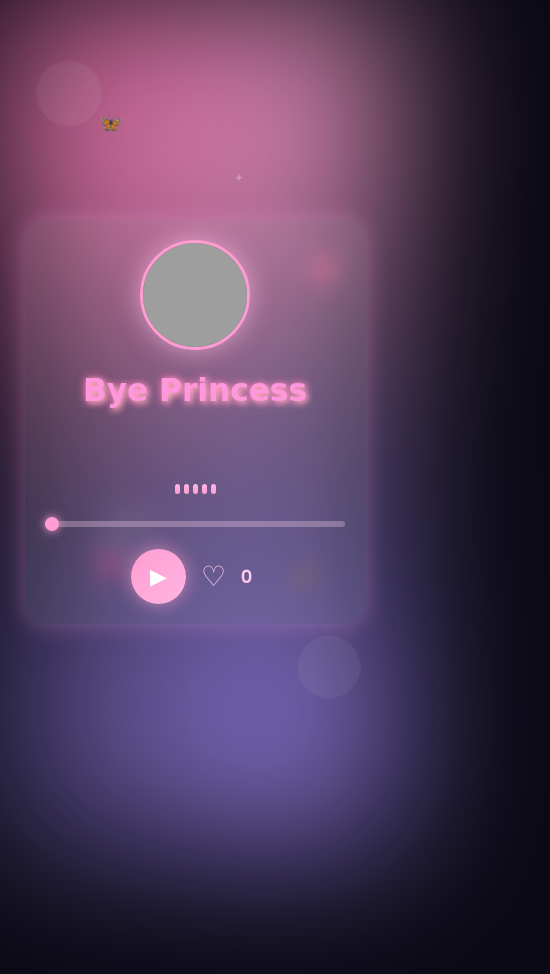
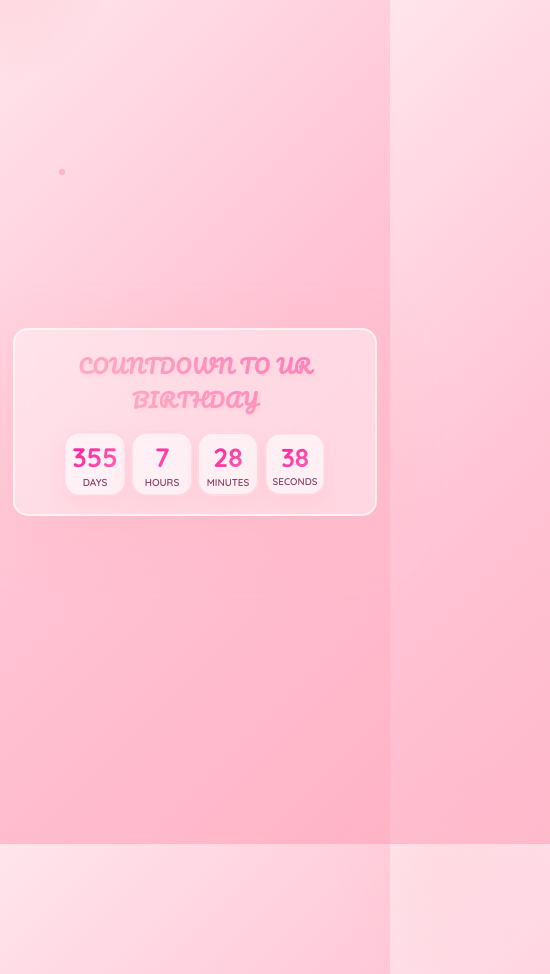
Before and after one commit to krsnaaaaaa/Birthday, a plain HTML site: page index.html in a window 390 px wide. Shown: the whole page, 550 px wide, since content can reach past the window. Before the commit the page ends 844 px from the top, so only its background shows below. Drawn offline with Linux system fonts and the light colour scheme; no server answers; grey boxes are pictures that could not be loaded.

Commit message:
Replace 'GoodByee Princess' with 'Birthday Countdown'

```diff
--- a/index.html
+++ b/index.html
@@ -3,164 +3,385 @@
 <head>
 <meta charset="UTF-8" />
 <meta name="viewport" content="width=device-width, initial-scale=1.0" />
-<title>GoodByee Princess</title>
-<link href="https://fonts.googleapis.com/css2?family=Poppins:wght@300;400;600&display=swap" rel="stylesheet">
+<title>Birthday Countdown</title>
+<link rel="preconnect" href="https://fonts.googleapis.com">
+<link rel="preconnect" href="https://fonts.gstatic.com" crossorigin>
+<link href="https://fonts.googleapis.com/css2?family=Pacifico&family=Quicksand:wght@400;600;700&display=swap" rel="stylesheet">
 <style>
-  /* --------------------------- CSS from your previous design --------------------------- */
-  *{margin:0;padding:0;box-sizing:border-box}
-  body{min-height:100vh;display:flex;justify-content:center;align-items:center;font-family:"Poppins",sans-serif;background:#0b0a14;overflow:hidden;padding:0;margin:0}
-  .gradient-bg{position:absolute;width:100%;height:100%;background:radial-gradient(circle at top left,#ff74b1 0%,transparent 60%),radial-gradient(circle at bottom right,#a890fe 0%,transparent 70%),radial-gradient(circle at top right,#ffcaed 0%,transparent 60%);filter:blur(80px);animation:shimmer 6s infinite alternate ease-in-out;z-index:0}
-  @keyframes shimmer{0%{opacity:.8}100%{opacity:1}}
-  .float-circle{position:absolute;width:120px;height:120px;background:rgba(255,255,255,.06);border-radius:50%;animation:float 12s infinite ease-in-out}
-  @media(max-width:768px){.float-circle{width:80px;height:80px}}
-  @media(max-width:480px){.float-circle{width:60px;height:60px}}
-  @keyframes float{0%{transform:translateY(0) scale(1)}50%{transform:translateY(-40px) scale(1.1)}100%{transform:translateY(0) scale(1)}}
-  .butterfly{position:absolute;font-size:22px;opacity:.9;animation:fly 8s infinite ease-in-out}
-  @media(max-width:480px){.butterfly{font-size:18px}}
-  @keyframes fly{0%{transform:translate(0,0) rotate(0deg)}50%{transform:translate(40px,-60px) rotate(15deg)}100%{transform:translate(0,0) rotate(0deg)}}
-  .soft-heart{position:absolute;font-size:26px;color:#ff8acb;opacity:.7;filter:drop-shadow(0 0 10px #ff8acb);animation:rotateHeart 9s linear infinite}
-  @media(max-width:480px){.soft-heart{font-size:20px}}
-  @keyframes rotateHeart{from{transform:rotate(0deg)}to{transform:rotate(360deg)}}
-  .star{position:absolute;color:#ffe5ff;font-size:14px;opacity:.8;animation:starDrift 5s infinite ease-in-out}
-  @media(max-width:480px){.star{font-size:12px}}
-  @keyframes starDrift{0%{transform:translateY(0);opacity:.3}50%{transform:translateY(-25px);opacity:1}100%{transform:translateY(-50px);opacity:.3}}
-  .player{position:relative;width:90%;max-width:340px;padding:28px 20px;background:rgba(255,255,255,.08);border-radius:24px;backdrop-filter:blur(12px);box-shadow:0 0 25px rgba(255,165,230,.3);text-align:center;z-index:10;transition:box-shadow .3s ease;margin:10px}
-  @media(max-width:480px){.player{width:95%;padding:20px 15px;margin:5px;border-radius:20px}}
-  .player.pulse{animation:pulse 1.5s infinite ease-in-out}
-  @keyframes pulse{0%{box-shadow:0 0 25px #ff8adf55}50%{box-shadow:0 0 40px #ff8adf99}100%{box-shadow:0 0 25px #ff8adf55}}
-  .pfp{width:130px;height:130px;border-radius:50%;margin:0 auto 15px;border:4px solid #ff9cd1;box-shadow:0 0 25px #ffb5e2aa;object-fit:cover}
-  @media(max-width:480px){.pfp{width:110px;height:110px;border:3px solid #ff9cd1}}
-  h1{color:#ff97dd;font-size:clamp(28px,8vw,35px);font-weight:600;margin-bottom:8px;font-family:'Monotype Corsiva',cursive;text-shadow:2px 2px 6px #ffb6c1,0 0 10px #ff69b4}
-  .now-playing{color:#ffbdf0;font-size:clamp(16px,4vw,18px);text-shadow:0 0 10px #ff97dd,0 0 18px #ff5bc9;opacity:0;transition:opacity .4s ease;margin-bottom:18px}
-  .now-playing.active{opacity:1}
-  .wave{display:flex;justify-content:center;align-items:flex-end;gap:5px;height:40px;margin:22px 0}
-  @media(max-width:480px){.wave{height:35px;margin:15px 0;gap:4px}}
-  .bar{width:6px;height:12px;background:linear-gradient(to top,#ff9cd1,#ffb7e5);border-radius:4px;animation:bounce .8s ease-in-out infinite;animation-play-state:paused}
-  @media(max-width:480px){.bar{width:5px;height:10px}}
-  .bar:nth-child(2){animation-delay:.1s}.bar:nth-child(3){animation-delay:.2s}.bar:nth-child(4){animation-delay:.3s}.bar:nth-child(5){animation-delay:.4s}
-  @keyframes bounce{0%,100%{height:10px}50%{height:38px}}
-  .wave.active .bar{animation-play-state:running}
-  .progress-container{margin:18px 0;padding:0 5px}
-  @media(max-width:480px){.progress-container{margin:15px 0}}
-  input[type=range]{width:100%;height:6px;appearance:none;background:rgba(255,215,240,.3);border-radius:5px;outline:none;cursor:pointer}
-  input[type=range]::-webkit-slider-thumb{appearance:none;width:14px;height:14px;background:#ff9cd1;border-radius:50%;cursor:pointer;box-shadow:0 0 10px #ff9cd1}
-  input[type=range]::-moz-range-thumb{width:14px;height:14px;background:#ff9cd1;border-radius:50%;cursor:pointer;border:none;box-shadow:0 0 10px #ff9cd1}
-  .controls{display:flex;justify-content:center;align-items:center;gap:20px;margin-top:20px}
-  @media(max-width:480px){.controls{gap:15px;margin-top:15px}}
-  .btn{width:60px;height:60px;border-radius:50%;font-size:25px;background:linear-gradient(135deg,#ff9cd1,#ffb5e2);border:none;cursor:pointer;box-shadow:0 0 18px #ff9cd1aa;display:flex;align-items:center;justify-content:center;color:#fff;transition:transform .2s ease,box-shadow .2s ease}
-  @media(max-width:480px){.btn{width:55px;height:55px;font-size:22px}}
-  @media(max-width:360px){.btn{width:50px;height:50px;font-size:20px}}
-  .btn:hover{transform:scale(1.1);box-shadow:0 0 25px #ff9cd1}
-  .btn:active{transform:scale(0.95)}
-  .like-section{display:flex;align-items:center;justify-content:center;gap:8px}
-  .heart{font-size:32px;cursor:pointer;color:#ffc7e6;transition:transform .3s ease,text-shadow .3s ease;user-select:none}
-  @media(max-width:480px){.heart{font-size:28px}}
-  @media(max-width:360px){.heart{font-size:26px}}
-  .heart:hover{transform:scale(1.1)}
-  .heart.liked{transform:scale(1.2);text-shadow:0 0 15px #ff9cd1;color:#ff77c5}
-  .like-count{color:#ffcbe9;font-size:20px;font-weight:600;min-width:30px}
-  @media(max-width:480px){.like-count{font-size:18px;min-width:25px}}
-  @media(max-width:360px){.like-count{font-size:16px;min-width:22px}}
-  .confetti{position:fixed;pointer-events:none;z-index:9999}
+  :root {
+    --smaller: .75;
+  }
+
+  * {
+    box-sizing: border-box;
+    margin: 0;
+    padding: 0;
+  }
+
+  html, body {
+    height: 100%;
+    margin: 0;
+  }
+
+  body {
+    display: flex;
+    justify-content: center;
+    align-items: center;
+    background: linear-gradient(135deg, #FFE5EC 0%, #FFC2D4 50%, #FFB3C6 100%);
+    font-family: 'Quicksand', sans-serif;
+    overflow: hidden;
+    position: relative;
+  }
+
+  body::before {
+    content: '';
+    position: absolute;
+    width: 300px;
+    height: 300px;
+    background: radial-gradient(circle, rgba(255,182,193,0.3) 0%, transparent 70%);
+    border-radius: 50%;
+    top: -100px;
+    left: -100px;
+    animation: float 8s ease-in-out infinite;
+  }
+
+  body::after {
+    content: '';
+    position: absolute;
+    width: 400px;
+    height: 400px;
+    background: radial-gradient(circle, rgba(255,192,203,0.2) 0%, transparent 70%);
+    border-radius: 50%;
+    bottom: -150px;
+    right: -150px;
+    animation: float 10s ease-in-out infinite reverse;
+  }
+
+  @keyframes float {
+    0%, 100% { transform: translateY(0) scale(1); }
+    50% { transform: translateY(-30px) scale(1.1); }
+  }
+
+  @keyframes fadeInUp {
+    from {
+      opacity: 0;
+      transform: translateY(30px);
+    }
+    to {
+      opacity: 1;
+      transform: translateY(0);
+    }
+  }
+
+  @keyframes shimmer {
+    0% { background-position: -1000px 0; }
+    100% { background-position: 1000px 0; }
+  }
+
+  @keyframes pulse {
+    0%, 100% { transform: scale(1); }
+    50% { transform: scale(1.05); }
+  }
+
+  @keyframes sparkle {
+    0%, 100% { opacity: 0; transform: scale(0); }
+    50% { opacity: 1; transform: scale(1); }
+  }
+
+  .sparkle {
+    position: absolute;
+    width: 10px;
+    height: 10px;
+    background: #FFB6C1;
+    border-radius: 50%;
+    pointer-events: none;
+    animation: sparkle 2s ease-in-out infinite;
+  }
+
+  .sparkle:nth-child(1) { top: 20%; left: 15%; animation-delay: 0s; }
+  .sparkle:nth-child(2) { top: 40%; right: 20%; animation-delay: 0.5s; }
+  .sparkle:nth-child(3) { bottom: 30%; left: 25%; animation-delay: 1s; }
+  .sparkle:nth-child(4) { top: 60%; right: 15%; animation-delay: 1.5s; }
+
+  .container {
+    color: #8B4165;
+    text-align: center;
+    position: relative;
+    z-index: 10;
+    padding: 3rem;
+    background: rgba(255, 255, 255, 0.4);
+    backdrop-filter: blur(10px);
+    border-radius: 30px;
+    box-shadow: 0 20px 60px rgba(255, 182, 193, 0.4);
+    border: 2px solid rgba(255, 255, 255, 0.6);
+    animation: fadeInUp 1s ease-out;
+  }
+
+  h1 {
+    font-weight: bold;
+    letter-spacing: .125rem;
+    text-transform: uppercase;
+    font-size: 2.5rem;
+    margin-bottom: 2rem;
+    background: linear-gradient(45deg, #FF69B4, #FFB6C1, #FFC0CB, #FF69B4);
+    background-size: 300% 300%;
+    -webkit-background-clip: text;
+    background-clip: text;
+    -webkit-text-fill-color: transparent;
+    animation: shimmer 3s linear infinite;
+    text-shadow: 2px 2px 4px rgba(255, 182, 193, 0.3);
+    font-family: 'Pacifico', cursive;
+  }
+
+  ul {
+    padding: 0;
+    display: flex;
+    justify-content: center;
+    gap: 1rem;
+  }
+
+  li {
+    display: inline-block;
+    font-size: 1.2em;
+    list-style-type: none;
+    padding: 1.5em;
+    text-transform: uppercase;
+    background: rgba(255, 255, 255, 0.6);
+    border-radius: 20px;
+    min-width: 120px;
+    box-shadow: 0 8px 20px rgba(255, 182, 193, 0.3);
+    border: 2px solid rgba(255, 192, 212, 0.5);
+    animation: pulse 2s ease-in-out infinite;
+    transition: transform 0.3s ease;
+    font-family: 'Quicksand', sans-serif;
+    font-weight: 600;
+  }
+
+  li:hover {
+    transform: translateY(-5px);
+    box-shadow: 0 12px 30px rgba(255, 182, 193, 0.5);
+  }
+
+  li:nth-child(1) { animation-delay: 0s; }
+  li:nth-child(2) { animation-delay: 0.2s; }
+  li:nth-child(3) { animation-delay: 0.4s; }
+  li:nth-child(4) { animation-delay: 0.6s; }
+
+  li span {
+    display: block;
+    font-size: 3.5rem;
+    font-weight: bold;
+    background: linear-gradient(135deg, #FF1493, #FF69B4);
+    -webkit-background-clip: text;
+    background-clip: text;
+    -webkit-text-fill-color: transparent;
+    margin-bottom: 0.2em;
+    font-family: 'Quicksand', sans-serif;
+    font-weight: 700;
+  }
+
+  .emoji {
+    display: none;
+    padding: 1rem;
+    animation: fadeInUp 1s ease-out;
+  }
+
+  .emoji span {
+    font-size: 5rem;
+    padding: 0 .5rem;
+    display: inline-block;
+    animation: pulse 1s ease-in-out infinite;
+  }
+
+  .emoji span:nth-child(1) { animation-delay: 0s; }
+  .emoji span:nth-child(2) { animation-delay: 0.3s; }
+  .emoji span:nth-child(3) { animation-delay: 0.6s; }
+
+  @media all and (max-width: 768px) {
+    body::before,
+    body::after {
+      width: 200px;
+      height: 200px;
+    }
+
+    h1 {
+      font-size: 1.5rem;
+      letter-spacing: 0.05rem;
+      margin-bottom: 1.5rem;
+    }
+
+    li {
+      font-size: 0.7rem;
+      padding: 0.8em;
+      min-width: 70px;
+    }
+
+    li span {
+      font-size: 2rem;
+      margin-bottom: 0.1em;
+    }
+
+    ul {
+      gap: 0.5rem;
+      flex-wrap: wrap;
+    }
+
+    .container {
+      padding: 1.5rem 1rem;
+      margin: 1rem;
+      border-radius: 20px;
+    }
+
+    .emoji span {
+      font-size: 3.5rem;
+      padding: 0 0.3rem;
+    }
+
+    .sparkle {
+      width: 6px;
+      height: 6px;
+    }
+  }
+
+  @media all and (max-width: 480px) {
+    h1 {
+      font-size: 1.2rem;
+      margin-bottom: 1rem;
+    }
+
+    li {
+      font-size: 0.6rem;
+      padding: 0.6em;
+      min-width: 60px;
+      border-radius: 15px;
+    }
+
+    li span {
+      font-size: 1.6rem;
+    }
+
+    ul {
+      gap: 0.4rem;
+    }
+
+    .container {
+      padding: 1.2rem 0.8rem;
+      margin: 0.8rem;
+      border-radius: 15px;
+    }
+
+    .emoji span {
+      font-size: 3rem;
+    }
+  }
+
+  @media all and (max-width: 360px) {
+    h1 {
+      font-size: 1rem;
+    }
+
+    li {
+      font-size: 0.55rem;
+      padding: 0.5em;
+      min-width: 55px;
+    }
+
+    li span {
+      font-size: 1.4rem;
+    }
+
+    ul {
+      gap: 0.3rem;
+    }
+
+    .container {
+      padding: 1rem 0.6rem;
+      margin: 0.5rem;
+    }
+
+    .emoji span {
+      font-size: 2.5rem;
+    }
+  }
 </style>
 </head>
 <body>
+<div class="sparkle"></div>
+<div class="sparkle"></div>
+<div class="sparkle"></div>
+<div class="sparkle"></div>
 
-<div class="gradient-bg"></div>
-
-<div class="float-circle" style="top:12%; left:10%; animation-delay:0s;"></div>
-<div class="float-circle" style="bottom:15%; right:8%; animation-delay:2s;"></div>
-<div class="float-circle" style="top:60%; left:25%; animation-delay:4s;"></div>
-
-<div class="butterfly" style="top:20%; left:15%; animation-delay:1s;">🦋</div>
-<div class="butterfly" style="top:70%; left:70%; animation-delay:3s;">🦋</div>
-
-<div class="soft-heart" style="top:30%; left:80%;">💖</div>
-<div class="soft-heart" style="top:65%; left:25%;">💗</div>
-
-<div class="star" style="top:40%; left:30%;">✦</div>
-<div class="star" style="top:55%; left:75%;">✧</div>
-<div class="star" style="top:20%; left:60%;">✦</div>
-
-<!-- Player -->
-<div class="player" id="player">
-  <img src="https://raw.githubusercontent.com/krsnaaaaaa/bye/main/girl.jpeg" class="pfp" alt="Profile Picture" />
-  <h1>Bye Princess</h1>
-  <div class="now-playing" id="nowPlaying">Now Playing…</div>
-
-  <div class="wave" id="wave">
-    <div class="bar"></div><div class="bar"></div><div class="bar"></div><div class="bar"></div><div class="bar"></div>
+<div class="container">
+  <h1 id="headline">Countdown to UR birthday</h1>
+  <div id="countdown">
+    <ul>
+      <li><span id="days"></span>Days</li>
+      <li><span id="hours"></span>Hours</li>
+      <li><span id="minutes"></span>Minutes</li>
+      <li><span id="seconds"></span>Seconds</li>
+    </ul>
   </div>
-
-  <div class="progress-container">
-    <input type="range" id="progress" value="0" min="0" max="100">
+  <div id="content" class="emoji">
+    <span>🥳</span>
+    <span>🎉</span>
+    <span>🎂</span>
   </div>
-
-  <div class="controls">
-    <button class="btn" id="playBtn">▶</button>
-    <div class="like-section">
-      <span class="heart" id="heart">♡</span>
-      <span class="like-count" id="likeCount">0</span>
-    </div>
-  </div>
-
-  <audio id="audio">
-    <source src="https://raw.githubusercontent.com/krsnaaaaaa/songs/main/alvida.mpeg" type="audio/mpeg">
-  </audio>
 </div>
 
 <script>
-const audio=document.getElementById('audio'),
-      playBtn=document.getElementById('playBtn'),
-      wave=document.getElementById('wave'),
-      progress=document.getElementById('progress'),
-      heart=document.getElementById('heart'),
-      likeCount=document.getElementById('likeCount');
+(function() {
+  const second = 1000,
+        minute = second * 60,
+        hour = minute * 60,
+        day = hour * 24;
 
-const API_CONFIG={binId:'6922d0f0ae596e708f6b5adc',apiKey:'$2a$10$4plXoK759mo9BkFoA40Y4.4T3sk/kwuGTaoPZqt.Bn3ICoJji0VJ6',baseUrl:'https://api.jsonbin.io/v3/b'};
-const SYNC_INTERVAL=3000;
-const USE_API=API_CONFIG.binId!=='';
+  // Get current date and time
+  let now = new Date();
+  let currentYear = now.getFullYear();
 
-let likes=0, likedUsers=new Set(), deviceId=getDeviceId(), isLiked=false, isLoading=true, isSaving=false;
+  // Birthday is November 15 at 00:00:00
+  let birthdayMonth = 10; // November (0-indexed)
+  let birthdayDay = 15;
 
-function getDeviceId(){let id=localStorage.getItem('deviceId');if(!id){id='device_'+Math.random().toString(36).substr(2,9)+Date.now();localStorage.setItem('deviceId',id);}return id;}
+  // Create date objects for Nov 15 00:00:00 and Nov 16 00:00:00
+  let birthdayStart = new Date(currentYear, birthdayMonth, birthdayDay, 0, 0, 0, 0);
+  let birthdayEnd = new Date(currentYear, birthdayMonth, birthdayDay + 1, 0, 0, 0, 0); // Nov 16 00:00:00
 
-async function loadLikes(){try{
-  if(USE_API){
-    const res=await fetch(`${API_CONFIG.baseUrl}/${API_CONFIG.binId}/latest`,{headers:{'X-Master-Key':API_CONFIG.apiKey}});
-    if(res.ok){const data=await res.json();const record=data.record;likes=record.likes||0;likedUsers=new Set(record.likedUsers||[]);isLiked=likedUsers.has(deviceId);isLoading=false;updateUI();return;}
+  // If we're past Nov 16 this year, use next year's dates
+  if (now >= birthdayEnd) {
+    birthdayStart = new Date(currentYear + 1, birthdayMonth, birthdayDay, 0, 0, 0, 0);
+    birthdayEnd = new Date(currentYear + 1, birthdayMonth, birthdayDay + 1, 0, 0, 0, 0);
   }
-  likes=parseInt(localStorage.getItem('likes'))||0;const stored=localStorage.getItem('likedUsers');likedUsers=stored?new Set(JSON.parse(stored)):new Set();isLiked=likedUsers.has(deviceId);isLoading=false;updateUI();
-}catch(e){console.error(e);likes=parseInt(localStorage.getItem('likes'))||0;const stored=localStorage.getItem('likedUsers');likedUsers=stored?new Set(JSON.parse(stored)):new Set();isLiked=likedUsers.has(deviceId);isLoading=false;updateUI();}}
 
-async function saveLikes(){if(isSaving)return;isSaving=true;try{const data={likes:likes,likedUsers:Array.from(likedUsers),lastUpdate:new Date().toISOString()};localStorage.setItem('likes',likes.toString());localStorage.setItem('likedUsers',JSON.stringify(Array.from(likedUsers)));if(USE_API){await fetch(`${API_CONFIG.baseUrl}/${API_CONFIG.binId}`,{method:'PUT',headers:{'Content-Type':'application/json','X-Master-Key':API_CONFIG.apiKey},body:JSON.stringify(data)});}isSaving=false;}catch(e){console.error(e);isSaving=false;}}
+  // Check if current time is between Nov 15 00:00:00 and Nov 16 00:00:00
+  if (now >= birthdayStart && now < birthdayEnd) {
+    // Show birthday celebration for the entire Nov 15
+    document.getElementById("headline").innerText = "It's ur birthday! Enjoy Like A FREAK";
+    document.getElementById("countdown").style.display = "none";
+    document.getElementById("content").style.display = "block";
+  } else {
+    // Show countdown to next Nov 15 00:00:00
+    const birthday = birthdayStart.getTime();
 
-function updateHeartUI(){if(isLiked){heart.classList.add('liked');heart.textContent='❤️';}else{heart.classList.remove('liked');heart.textContent='♡';}}
-function updateUI(){likeCount.textContent=likes;updateHeartUI();}
+    const x = setInterval(function() {
+      const now = new Date().getTime();
+      const distance = birthday - now;
 
-function startSync(){if(!USE_API)return;setInterval(syncLikes,SYNC_INTERVAL);}
-async function syncLikes(){if(!USE_API)return;try{const res=await fetch(`${API_CONFIG.baseUrl}/${API_CONFIG.binId}/latest`,{headers:{'X-Master-Key':API_CONFIG.apiKey}});if(res.ok){const data=await res.json();const record=data.record;const newLikes=record.likes||0;const newLikedUsers=new Set(record.likedUsers||[]);const newIsLiked=newLikedUsers.has(deviceId);if(newLikes!==likes||newIsLiked!==isLiked){likes=newLikes;likedUsers=newLikedUsers;isLiked=newIsLiked;updateUI();localStorage.setItem('likes',likes.toString());localStorage.setItem('likedUsers',JSON.stringify(Array.from(likedUsers)));}}}catch(e){console.warn(e);}}
+      document.getElementById("days").innerText = Math.floor(distance / day);
+      document.getElementById("hours").innerText = Math.floor((distance % day) / hour);
+      document.getElementById("minutes").innerText = Math.floor((distance % hour) / minute);
+      document.getElementById("seconds").innerText = Math.floor((distance % minute) / second);
 
-heart.addEventListener('click',async()=>{
-  if(isLoading||isSaving)return;
-  if(!isLiked){likes++;likedUsers.add(deviceId);isLiked=true;updateUI();createConfetti();}
-  else{likes--;likedUsers.delete(deviceId);isLiked=false;updateUI();}
-  await saveLikes();
-  await syncLikes();
-});
-
-playBtn.addEventListener('click',()=>{
-  if(audio.paused){audio.play();playBtn.textContent='⏸';wave.classList.add('active');document.getElementById('nowPlaying').classList.add('active');document.getElementById('player').classList.add('pulse');}
-  else{audio.pause();playBtn.textContent='▶';wave.classList.remove('active');document.getElementById('nowPlaying').classList.remove('active');document.getElementById('player').classList.remove('pulse');}
-});
-
-audio.addEventListener('timeupdate',()=>{if(audio.duration)progress.value=(audio.currentTime/audio.duration)*100;});
-progress.addEventListener('input',()=>{if(audio.duration)audio.currentTime=(progress.value/100)*audio.duration;});
-
-function createConfetti(){const emojis=['✨','💖','🌸','💫','⭐','💝','🎀','🌺'];const rect=document.getElementById('player').getBoundingClientRect();const cx=rect.left+rect.width/2;const cy=rect.top+rect.height/2;for(let i=0;i<30;i++){const c=document.createElement('div');c.className='confetti';c.textContent=emojis[Math.floor(Math.random()*emojis.length)];c.style.fontSize=(16+Math.random()*10)+'px';c.style.left=cx+'px';c.style.top=cy+'px';document.body.appendChild(c);const angle=(Math.PI*2*i)/30+(Math.random()-.5)*.5;const dist=80+Math.random()*120;const x=Math.cos(angle)*dist,y=Math.sin(angle)*dist-60;c.animate([{transform:`translate(0,0) rotate(0deg)`,opacity:1},{transform:`translate(${x}px,${y}px) rotate(${Math.random()*720}deg)`,opacity:0}],{duration:1000+Math.random()*400,iterations:1,easing:'ease-out'});setTimeout(()=>c.remove(),1400);}}
-
-async function init(){likeCount.textContent='...';await loadLikes();startSync();}
-init();
+      // When countdown reaches exactly 00:00:00 on Nov 15
+      if (distance <= 0) {
+        document.getElementById("headline").innerText = "It's ur birthday! Enjoy Like A FREAK";
+        document.getElementById("countdown").style.display = "none";
+        document.getElementById("content").style.display = "block";
+        clearInterval(x);
+      }
+    }, 1000);
+  }
+})();
 </script>
 </body>
 </html>
```
